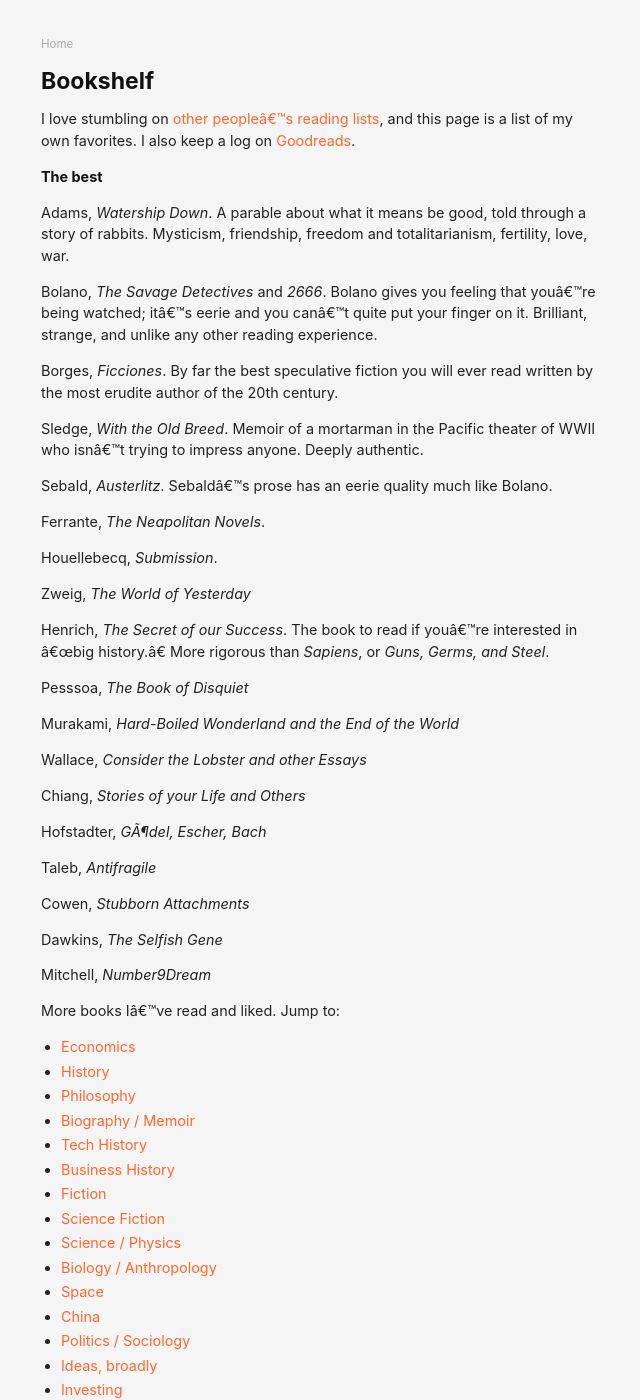
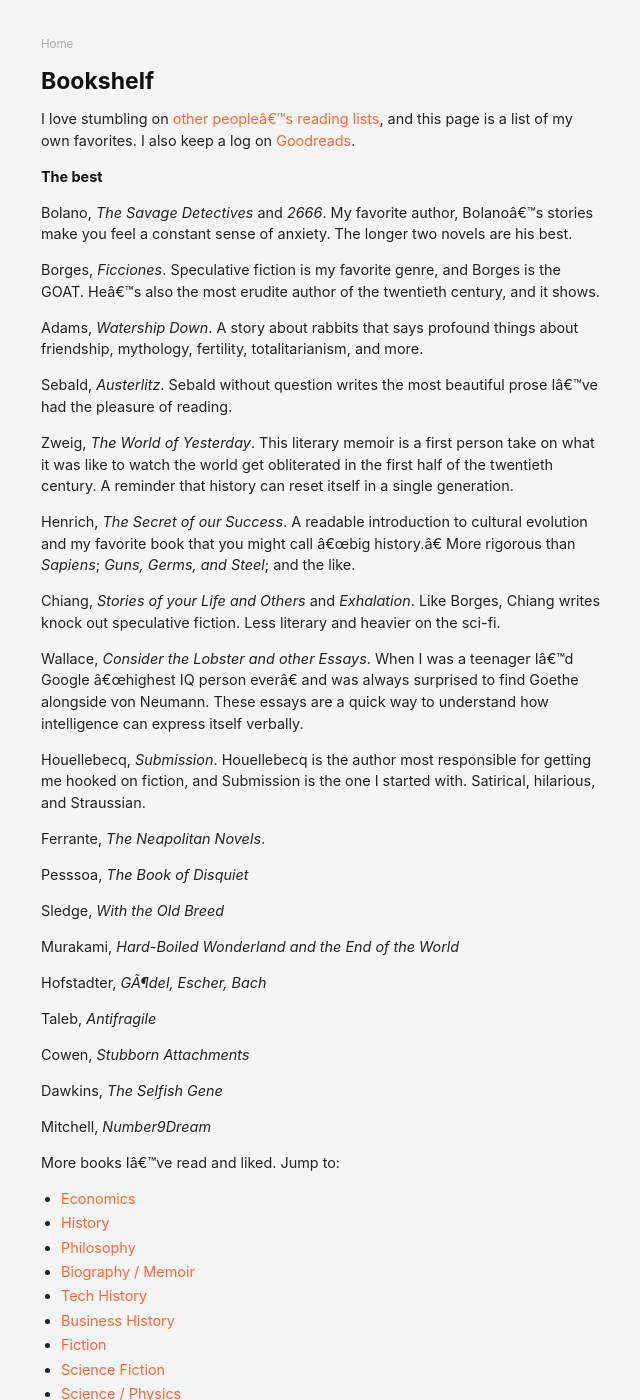
Before and after one commit to danschlz/danschulz.github.io, a Jekyll site: the page built from books.md, in a window 1280 px wide and 1400 px high. Shown: the whole window, without its empty margins (319-959 px from the left). Built offline with Jekyll 4.4.1, drawn with Linux system fonts in a browser that asks for light colours.

Commit message:
Update books.md

```diff
--- a/books.md
+++ b/books.md
@@ -8,31 +8,31 @@ I love stumbling on [other people's reading lists](#otherlists), and this page i
 
 **The best**
 
-Adams, _Watership Down_. A parable about what it means be good, told through a story of rabbits. Mysticism, friendship, freedom and totalitarianism, fertility, love, war.
+Bolano, _The Savage Detectives_ and _2666_. My favorite author, Bolano's stories make you feel a constant sense of anxiety. The longer two novels are his best.
 
-Bolano, _The Savage Detectives_ and _2666_. Bolano gives you feeling that you're being watched; it's eerie and you can't quite put your finger on it. Brilliant, strange, and unlike any other reading experience.
+Borges, _Ficciones_. Speculative fiction is my favorite genre, and Borges is the GOAT. He's also the most erudite author of the twentieth century, and it shows.
 
-Borges, _Ficciones_. By far the best speculative fiction you will ever read written by the most erudite author of the 20th century.
+Adams, _Watership Down_. A story about rabbits that says profound things about friendship, mythology, fertility, totalitarianism, and more.
 
-Sledge, _With the Old Breed_. Memoir of a mortarman in the Pacific theater of WWII who isn't trying to impress anyone. Deeply authentic.
+Sebald, _Austerlitz_. Sebald without question writes the most beautiful prose I've had the pleasure of reading.
 
-Sebald, _Austerlitz_. Sebald's prose has an eerie quality much like Bolano.
+Zweig, _The World of Yesterday_. This literary memoir is a first person take on what it was like to watch the world get obliterated in the first half of the twentieth century. A reminder that history can reset itself in a single generation.
+
+Henrich, _The Secret of our Success_. A readable introduction to cultural evolution and my favorite book that you might call "big history." More rigorous than _Sapiens_; _Guns, Germs, and Steel_; and the like.
+
+Chiang, _Stories of your Life and Others_ and _Exhalation_. Like Borges, Chiang writes knock out speculative fiction. Less literary and heavier on the sci-fi.
+
+Wallace, _Consider the Lobster and other Essays_. When I was a teenager I'd Google "highest IQ person ever" and was always surprised to find Goethe alongside von Neumann. These essays are a quick way to understand how intelligence can express itself verbally.
+
+Houellebecq, _Submission_. Houellebecq is the author most responsible for getting me hooked on fiction, and Submission is the one I started with. Satirical, hilarious, and Straussian.
 
 Ferrante, _The Neapolitan Novels_.
 
-Houellebecq, _Submission_.
-
-Zweig, _The World of Yesterday_
-
-Henrich, _The Secret of our Success_. The book to read if you're interested in "big history." More rigorous than _Sapiens_, or _Guns, Germs, and Steel_.
-
 Pesssoa, _The Book of Disquiet_
 
+Sledge, _With the Old Breed_
+
 Murakami, _Hard-Boiled Wonderland and the End of the World_
-
-Wallace, _Consider the Lobster and other Essays_
-
-Chiang, _Stories of your Life and Others_
 
 Hofstadter, _Gödel, Escher, Bach_
 
```
